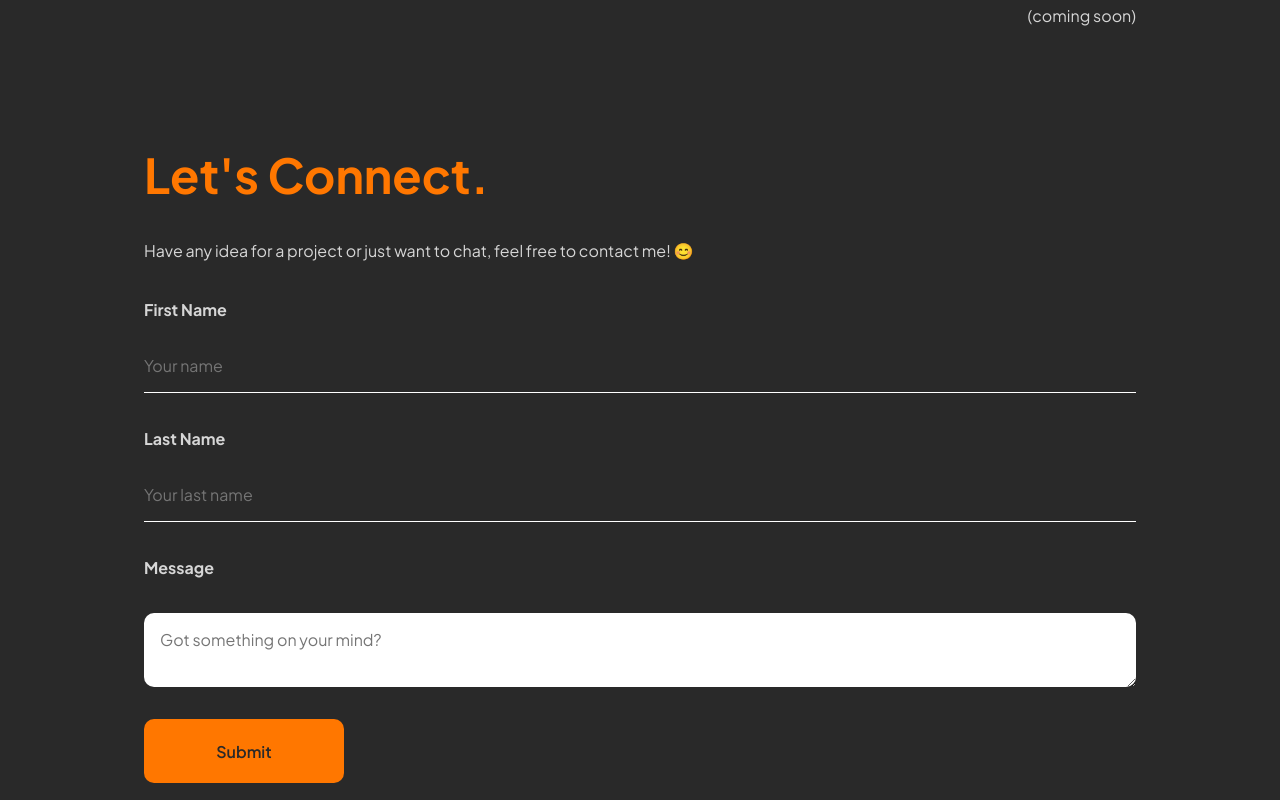
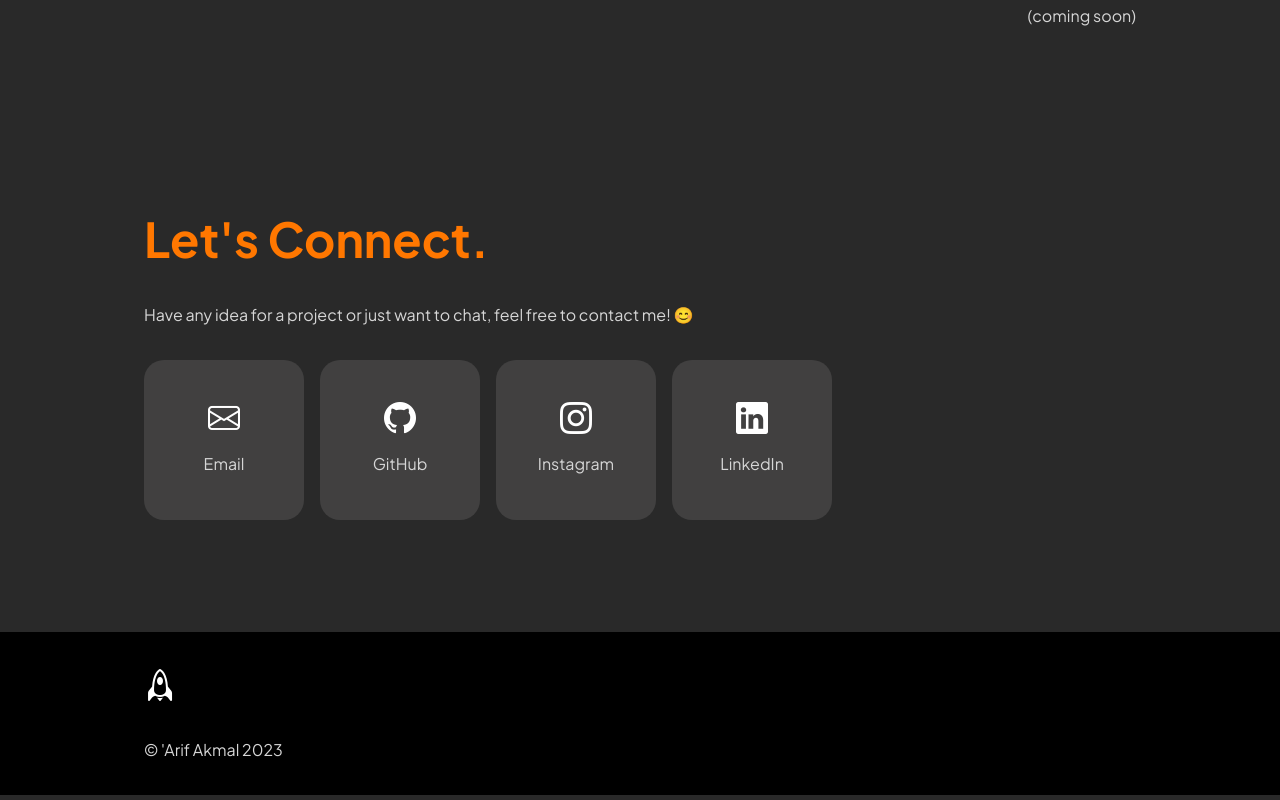
Before and after one commit to cipherrave/cipherrave.github.io, a plain HTML site: page index.html in a window 1280 px wide. Shown: the part 3280-4080 px from the top of the page. Drawn offline with nearby package versions, Linux system fonts and the light colour scheme.

Commit message:
remove contact form because it's open to spam. let social media sites handle the spams + better exposure to personal pages

```diff
--- a/index.html
+++ b/index.html
@@ -12,6 +12,7 @@
     />
   </head>
   <body>
+    <!-- Nav bar section. -->
     <div class="navBG">
       <nav>
         <div class="logo">
@@ -43,6 +44,7 @@
         </div>
       </nav>
     </div>
+    <!-- Hero section-->
     <div class="hero" id="hero">
       <div class="heroTXT">
         <p class="txtBIG" style="color: #ff7700">Hi, my name is</p>
@@ -54,6 +56,7 @@
         </p>
       </div>
     </div>
+    <!-- About me section -->
     <div class="about" id="about">
       <h3>About Me.</h3>
       <div class="content">
@@ -218,6 +221,7 @@
         </div>
       </div>
     </div>
+    <!-- Portfolio section -->
     <div class="portfolio" id="portfolio">
       <h3>Some Things I've Built.</h3>
       <br /><br />
@@ -305,82 +309,45 @@
         </p>
       </div>
     </div>
+    <!-- Contact section -->
     <div class="contact" id="contact">
       <h3>Let's Connect.</h3>
       <p>
         Have any idea for a project or just want to chat, feel free to contact
         me! 😊
       </p>
-      <div class="contactForm" style="width: 100%">
-        <form
-          class="form"
-          action="/action_page.php"
-          style="display: flex; flex-direction: column; gap: 2pc"
+      <div class="cardGroup">
+        <div
+          class="contactCard"
+          onclick="window.open('mailto:arif_akmal@hotmail.com','mywindow')"
         >
-          <label for="fname"
-            ><p><b>First Name</b></p></label
-          >
-          <input
-            type="text"
-            id="fname"
-            name="firstname"
-            placeholder="Your name"
-            style="
-              all: unset;
-              border-bottom: white solid 1px;
-              padding: 0 0 1pc 0;
-              color: white;
-            "
-          />
-          <label for="lname"
-            ><p><b>Last Name</b></p></label
-          >
-          <input
-            type="text"
-            id="lname"
-            name="lastname"
-            placeholder="Your last name"
-            style="
-              all: unset;
-              border-bottom: white solid 1px;
-              padding: 0 0 1pc 0;
-              color: white;
-            "
-          />
-          <label for="subject"
-            ><p><b>Message</b></p></label
-          >
-          <textarea
-            id="subject"
-            name="subject"
-            placeholder="Got something on your mind?"
-            style="
-              all: unset;
-              background-color: white;
-              color: #292929;
-              padding: 1pc 1pc;
-              border-radius: 10px;
-              resize: vertical;
-            "
-          ></textarea>
-          <input
-            type="submit"
-            value="Submit"
-            style="
-              all: unset;
-              width: 200px;
-              height: 4pc;
-              background-color: #ff7700;
-              border-radius: 10px;
-              text-align: center;
-              color: #292929;
-              font-weight: 600;
-              cursor: pointer;
-            "
-          />
-        </form>
+          <i class="bi bi-envelope"></i>
+          <p>Email</p>
+        </div>
+        <div
+          class="contactCard"
+          onclick="window.open('https://github.com/cipherrave','mywindow')"
+        >
+          <i class="bi bi-github"></i>
+          <p>GitHub</p>
+        </div>
+        <div
+          class="contactCard"
+          onclick="window.open('https://www.instagram.com/cipherrave/','mywindow')"
+        >
+          <i class="bi bi-instagram"></i>
+          <p>Instagram</p>
+        </div>
+        <div
+          class="contactCard"
+          onclick="window.open('https://linkedin.com/in/arifakmal','mywindow')"
+        >
+          <i class="bi bi-linkedin"></i>
+          <p>LinkedIn</p>
+        </div>
       </div>
     </div>
+    <!-- Footer section -->
     <div class="footerBG">
       <footer>
         <div>
--- a/style.css
+++ b/style.css
@@ -122,6 +122,28 @@ nav > .links {
   color: white;
   font-weight: 500;
   transition: 0.5s;
+}
+
+.socials {
+  display: flex;
+  flex-direction: row;
+  justify-content: center;
+  align-items: center;
+  gap: 1pc;
+  color: white;
+  font-size: 1.5pc;
+}
+
+.socials > a {
+  cursor: pointer;
+  color: white;
+  transition-duration: 0.2s;
+}
+
+.socials > a:hover {
+  color: #ff7700;
+  transition-duration: 0.2s;
+  padding-bottom: #f77000 solid 5px;
 }
 
 .links > svg {
@@ -292,13 +314,54 @@ nav > .links {
 .contact {
   display: flex;
   flex-direction: column;
-  justify-content: start;
+  justify-content: center;
   align-items: start;
   width: 90%;
   max-width: 1200px;
   height: fit-content;
-  padding: 1pc 5pc 1pc 5pc;
   gap: 2pc;
+  padding: 5pc;
+}
+
+.contact > .cardGroup {
+  width: 100%;
+  display: flex;
+  flex-direction: row;
+  justify-content: start;
+  align-items: center;
+  flex-wrap: nowrap;
+  gap: 1pc;
+}
+
+.contact > .cardGroup > .contactCard {
+  display: flex;
+  flex-direction: column;
+  justify-content: center;
+  align-items: center;
+  flex-wrap: nowrap;
+  border-radius: 20px;
+  width: 10pc;
+  height: 10pc;
+  padding: 2pc;
+  background-color: #414040;
+  gap: 1pc;
+  transition-duration: 0.2s;
+  cursor: pointer;
+}
+
+.contact > .cardGroup > .contactCard:hover {
+  background-color: #f77000;
+  transition-duration: 0.2s;
+  box-shadow: 20px 20px 60px #4949492f, -20px -20px 60px #4949492f;
+}
+
+.contact > .cardGroup > .contactCard > i {
+  display: flex;
+  flex-direction: row;
+  justify-content: center;
+  align-items: center;
+  font-size: 2pc;
+  color: white;
 }
 
 .footerBG {
@@ -321,28 +384,6 @@ footer {
 
   gap: 2pc;
   padding: 2pc 5pc 2pc 5pc;
-}
-
-.socials {
-  display: flex;
-  flex-direction: row;
-  justify-content: center;
-  align-items: center;
-  gap: 1pc;
-  color: white;
-  font-size: 1.5pc;
-}
-
-.socials > a {
-  cursor: pointer;
-  color: white;
-  transition-duration: 0.2s;
-}
-
-.socials > a:hover {
-  color: #ff7700;
-  transition-duration: 0.2s;
-  padding-bottom: #f77000 solid 5px;
 }
 
 .goTop {
@@ -372,6 +413,7 @@ footer {
   }
 }
 
+/* Tablets and Phones */
 @media only screen and (max-width: 970px) {
   body {
     display: flex;
@@ -472,6 +514,27 @@ footer {
     color: white;
     font-weight: 500;
     transition: 0.5s;
+  }
+
+  .socials {
+    display: flex;
+    flex-direction: row;
+    justify-content: center;
+    align-items: center;
+    gap: 1.5pc;
+    color: white;
+  }
+
+  .socials > a {
+    cursor: pointer;
+    color: white;
+    transition-duration: 0.2s;
+    font-size: 2pc;
+  }
+
+  .socials > a:hover {
+    color: #ff7700;
+    transition-duration: 0.2s;
   }
 
   .links > svg {
@@ -648,6 +711,17 @@ footer {
     gap: 2pc;
   }
 
+  .contact > .cardGroup {
+    display: flex;
+    flex-wrap: wrap;
+    width: 100%;
+  }
+
+  .contact > .cardGroup > .contactCard {
+    width: 45%;
+    height: 45%;
+  }
+
   .footerBG {
     width: 100%;
     height: fit-content;
@@ -666,27 +740,6 @@ footer {
     width: 100%;
     gap: 2pc;
     padding: 2pc;
-  }
-
-  .socials {
-    display: flex;
-    flex-direction: row;
-    justify-content: center;
-    align-items: center;
-    gap: 1.5pc;
-    color: white;
-  }
-
-  .socials > a {
-    cursor: pointer;
-    color: white;
-    transition-duration: 0.2s;
-    font-size: 2pc;
-  }
-
-  .socials > a:hover {
-    color: #ff7700;
-    transition-duration: 0.2s;
   }
 
   .goTop {
@@ -716,3 +769,31 @@ footer {
     }
   }
 }
+
+/* Galaxy Fold lol */
+@media only screen and (max-width: 330px) {
+  .navBG {
+    height: 10pc;
+  }
+
+  nav {
+    display: flex;
+    flex-direction: column;
+    justify-content: space-between;
+    align-items: start;
+    width: 100%;
+    height: 100%;
+    color: white;
+    padding: 2pc;
+    gap: 1.5pc;
+  }
+
+  .socials {
+    justify-content: space-evenly;
+    gap: 1.8pc;
+  }
+
+  body {
+    margin-top: 5pc;
+  }
+}
```
Also changed, not shown: 1 other file.
